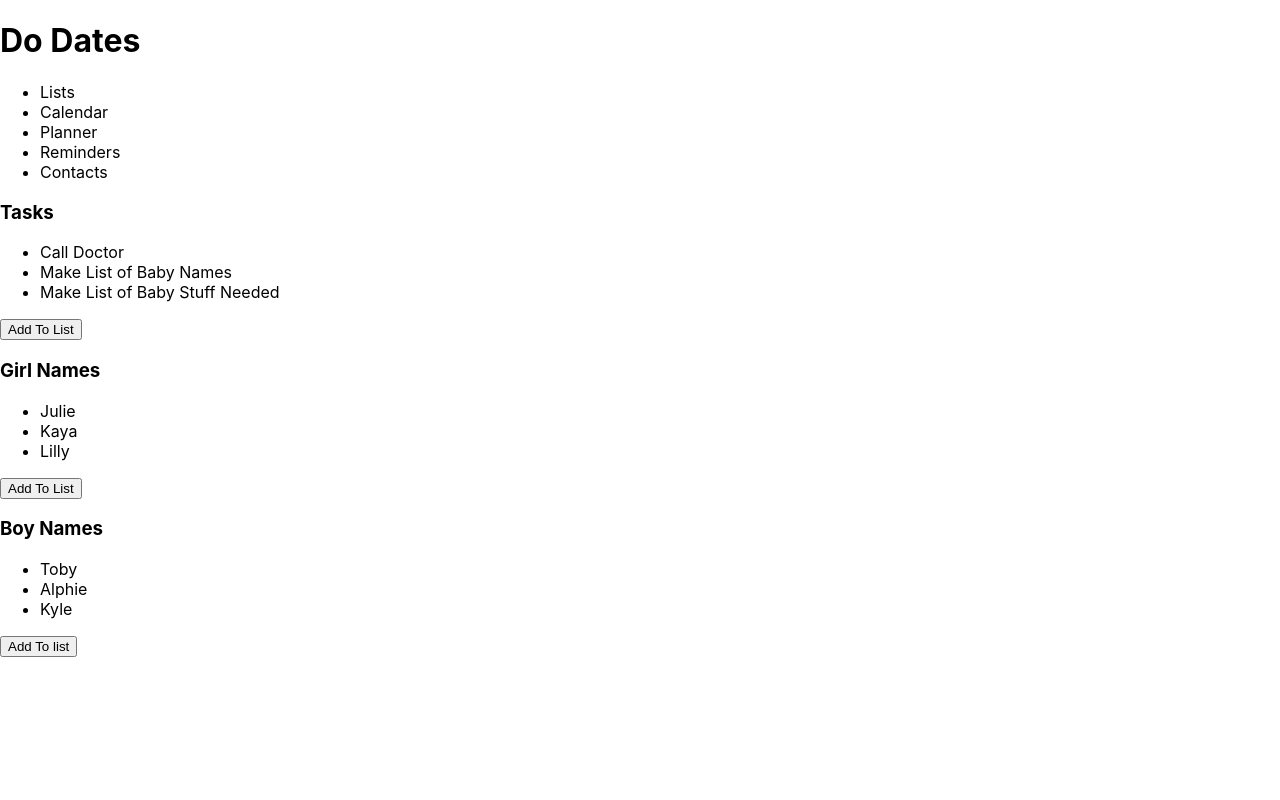
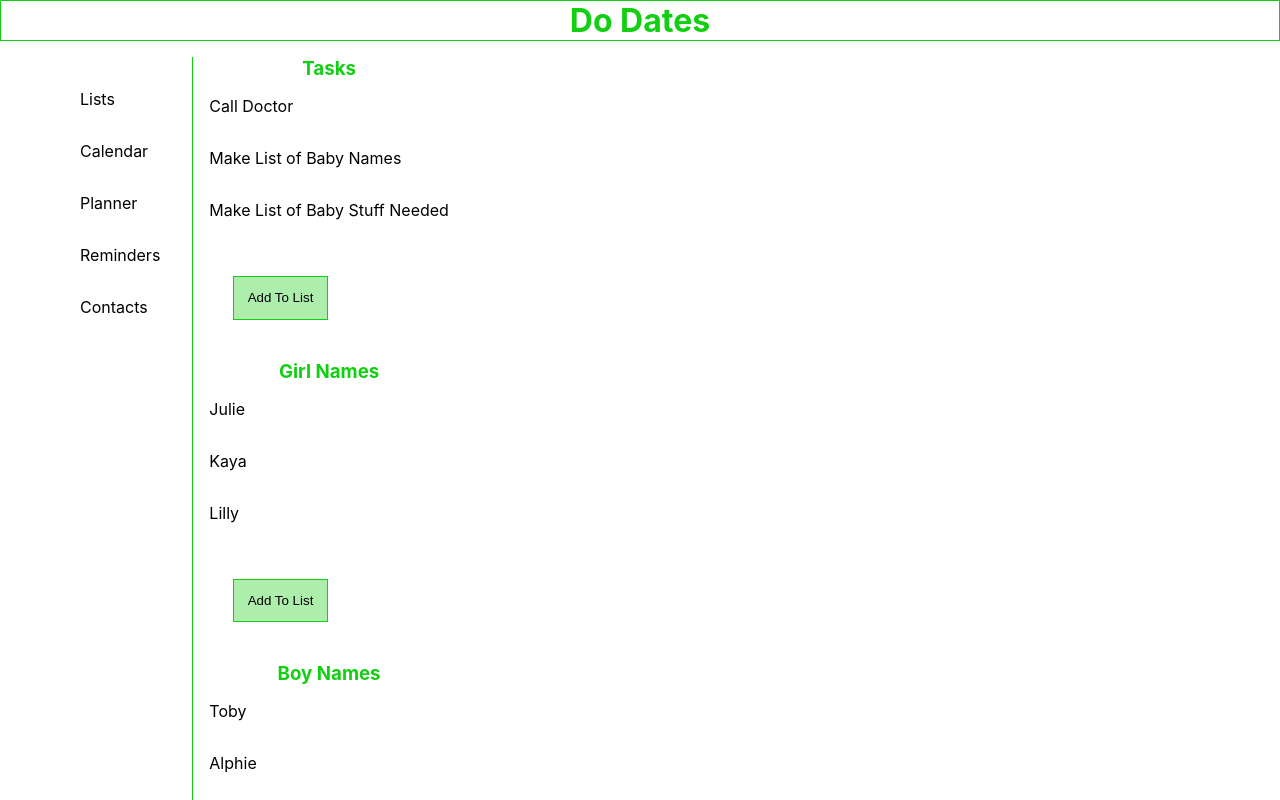
Before and after one commit to jessicaireland/my, a React (Create React App) app: page / in a window 1280 px wide. Shown: the top 800 px of the page. Built offline with nearby package versions, Linux system fonts and the light colour scheme.

Commit message:
app.css1

```diff
--- a/src/App.css
+++ b/src/App.css
@@ -1,38 +1,52 @@
-.App {
+*{
+  padding: 0;
+  margin: 0;
+}
+
+
+
+h1{
+  color: rgb(18, 207, 18);
+  text-align: center;
+  border: solid 1px rgb(18, 207, 18);
+}
+
+.main-page{
+  display: flex;
+  flex-direction: row;
+  margin: 1em;
+}
+
+.nav-bar-side{
+  list-style-type: none;
+  padding: 1em;
+  margin-left: 2em;
+}
+
+h3{
+  color:  rgb(18, 207, 18);
   text-align: center;
 }
 
-.App-logo {
-  height: 40vmin;
-  pointer-events: none;
+ul{
+  list-style-type: none;
 }
 
-@media (prefers-reduced-motion: no-preference) {
-  .App-logo {
-    animation: App-logo-spin infinite 20s linear;
-  }
+.main-list{
+  border-left: solid 1px rgb(18, 207, 18);
 }
 
-.App-header {
-  background-color: #282c34;
-  min-height: 100vh;
-  display: flex;
-  flex-direction: column;
-  align-items: center;
-  justify-content: center;
-  font-size: calc(10px + 2vmin);
-  color: white;
+li{
+  padding: 1em;
+
 }
 
-.App-link {
-  color: #61dafb;
+button{
+  background-color:rgb(173, 238, 173);
+  color: black;
+  border: 1px solid  rgb(18, 207, 18);
+  padding: 1em;
+  margin: 3em;
+
+
 }
-
-@keyframes App-logo-spin {
-  from {
-    transform: rotate(0deg);
-  }
-  to {
-    transform: rotate(360deg);
-  }
-}
```
